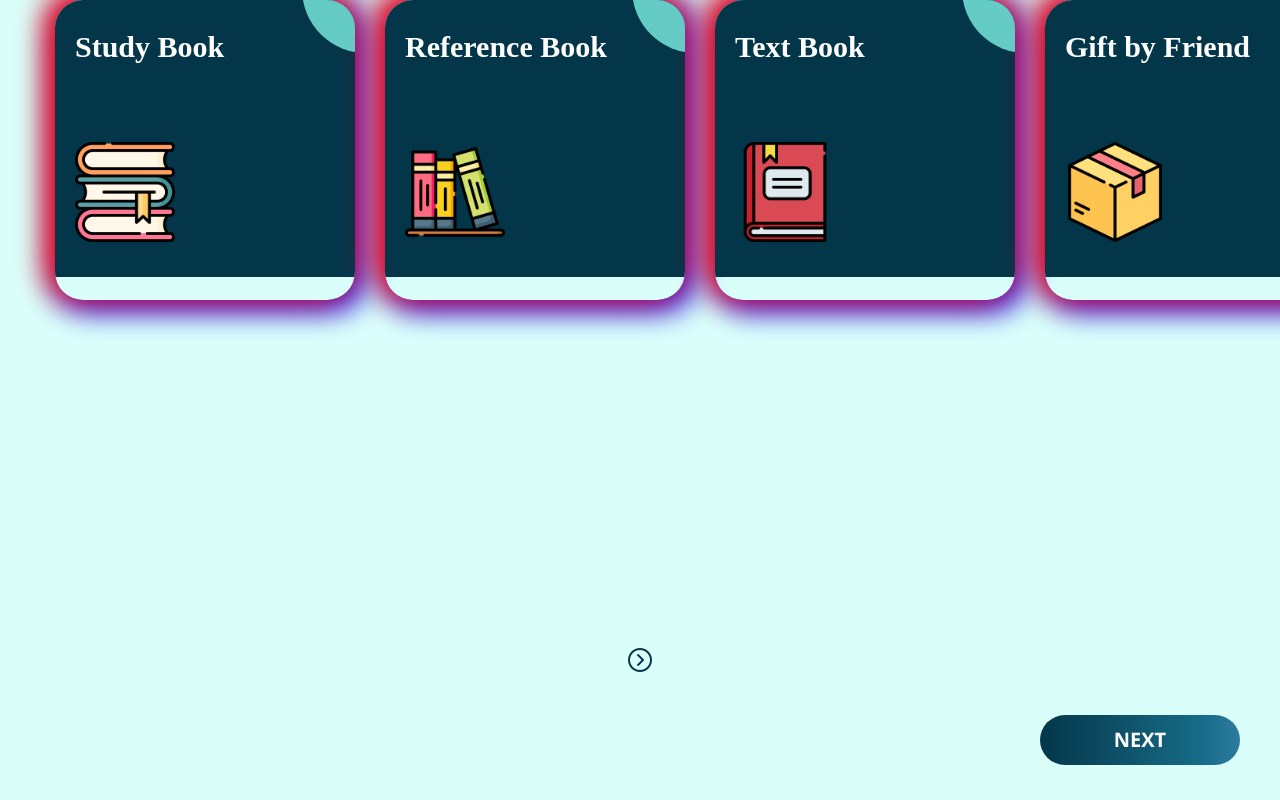
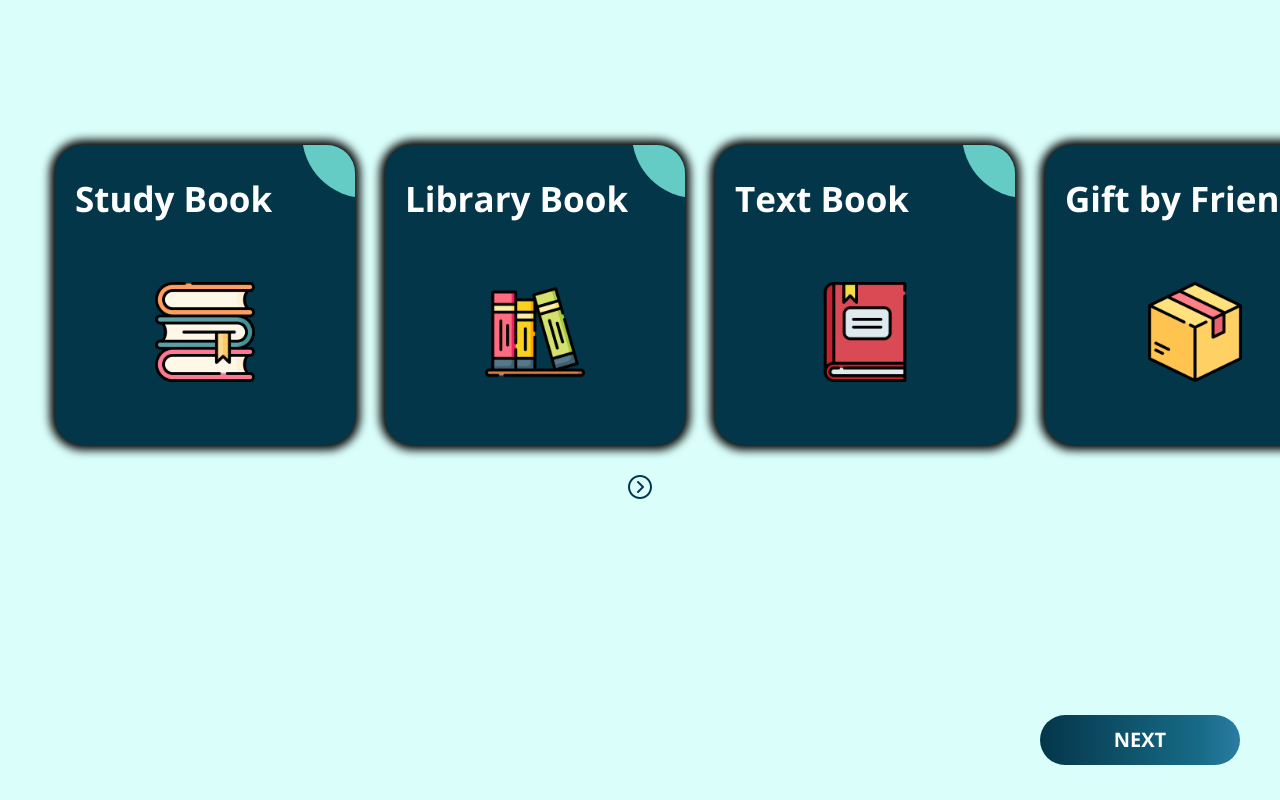
Before and after one commit to Rashika258/cabinet-assembler, a React (Create React App) app: page /parts-selection in a window 1280 px wide. Built offline with nearby package versions, Linux system fonts and the light colour scheme.

Commit message:
parts selection ui changes

```diff
--- a/src/components/PartsSelection/PartsSelection.css
+++ b/src/components/PartsSelection/PartsSelection.css
@@ -10,12 +10,13 @@
   width: 100%;
   height: 85%;
   display: flex;
+  align-items: center;
+  justify-content: center;
 }
 
 .carousel-container {
   width: 100%;
 }
-
 
 .react-multi-carousel-list {
   padding: 0rem 0 2rem 0;
@@ -32,18 +33,20 @@ li {
   list-style: none;
 }
 
-
-
 .parts__carousel-card {
-
   margin: 0 15px 30px;
   overflow: hidden;
- width: 300px;
- height: 300px;
+  width: 300px;
+  height: 300px;
+  background-color: #04364a;
 
   border-radius: 28px;
   box-shadow: 0 0 10px 5px;
-  box-shadow: -5px -5px 30px 5px red, 5px 5px 30px 5px blue;
+
+}
+
+.parts__carousel-card-selected {
+  box-shadow: -5px -5px 30px 5px #176B87, 5px 5px 30px 5px rgb(103, 140, 166);
 }
 .parts__carousel-card-wrap {
   display: block;
@@ -60,29 +63,31 @@ li {
   color: #fff;
 }
 .parts__carousel-card-wrap:hover .parts__carousel-card-bg {
-  -webkit-transform: scale(10);
-  -ms-transform: scale(10);
-  transform: scale(10);
+  -webkit-transform: scale(10.5);
+  -ms-transform: scale(10.5);
+  transform: scale(10.5);
+  border-radius: 28px;
 }
 .parts__carousel-card-title {
-  min-height: 87px;
-  margin: 0 0 25px;
 
-  overflow: hidden;
+  margin: 0 0 60px;
+
 
   font-weight: bold;
-  font-size: 30px;
+  font-size: 35px;
   color: #fff;
-
+font-family: 'Open Sans';
   z-index: 2;
   position: relative;
 }
 .parts__carousel-card-img-wrap {
-  font-size: 18px;
-  color: #fff;
+
 
   z-index: 2;
   position: relative;
+  display: flex;
+  align-items: center;
+  justify-content: center;
 }
 
 .parts__carousel-card-img {
@@ -106,7 +111,6 @@ li {
   -o-transition: all 0.5s ease;
   transition: all 0.5s ease;
 }
-
 
 @media only screen and (max-width: 979px) {
   .parts__carousel-card {
--- a/src/data.js
+++ b/src/data.js
@@ -28,7 +28,7 @@ export const cabinetPartsData = [
     {
         id:2,
         imgURL: book2,
-        title: "Reference Book",
+        title: "Library Book",
         variant:"Books"
     },
     {
```
